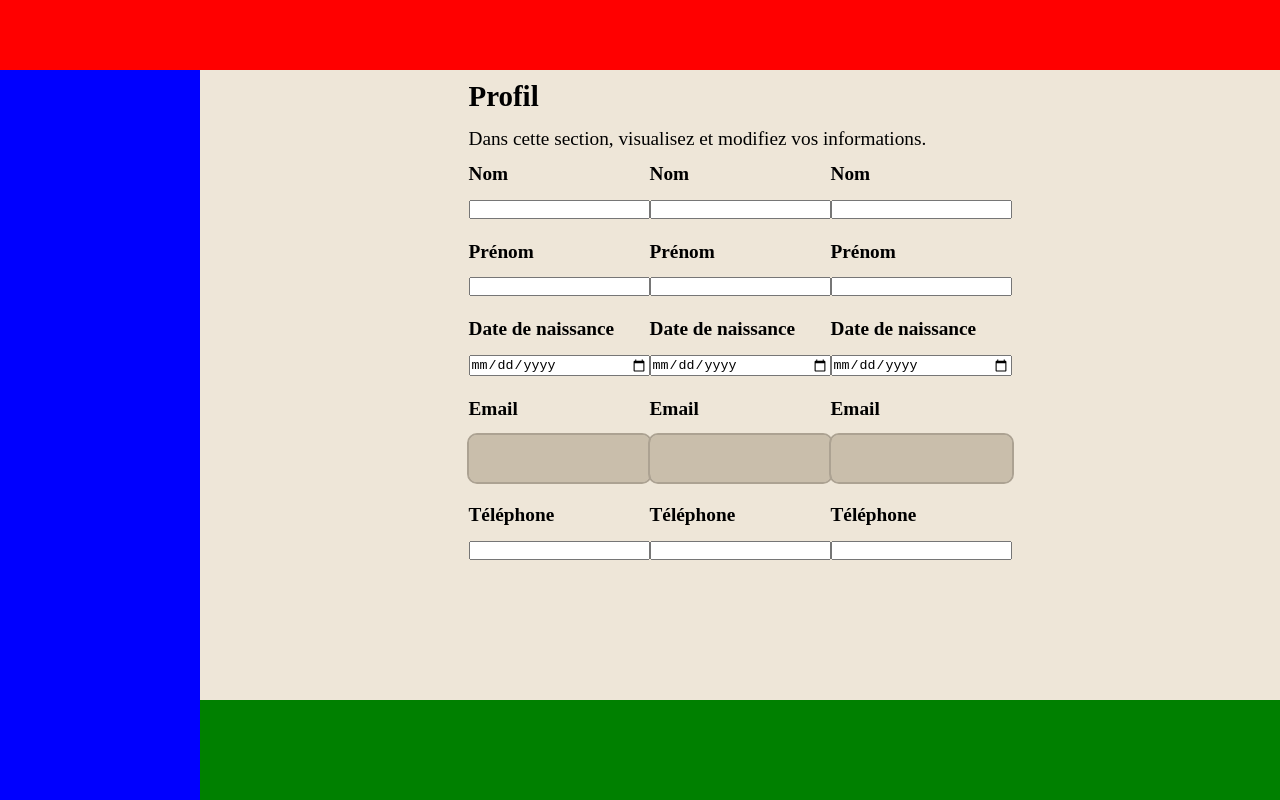
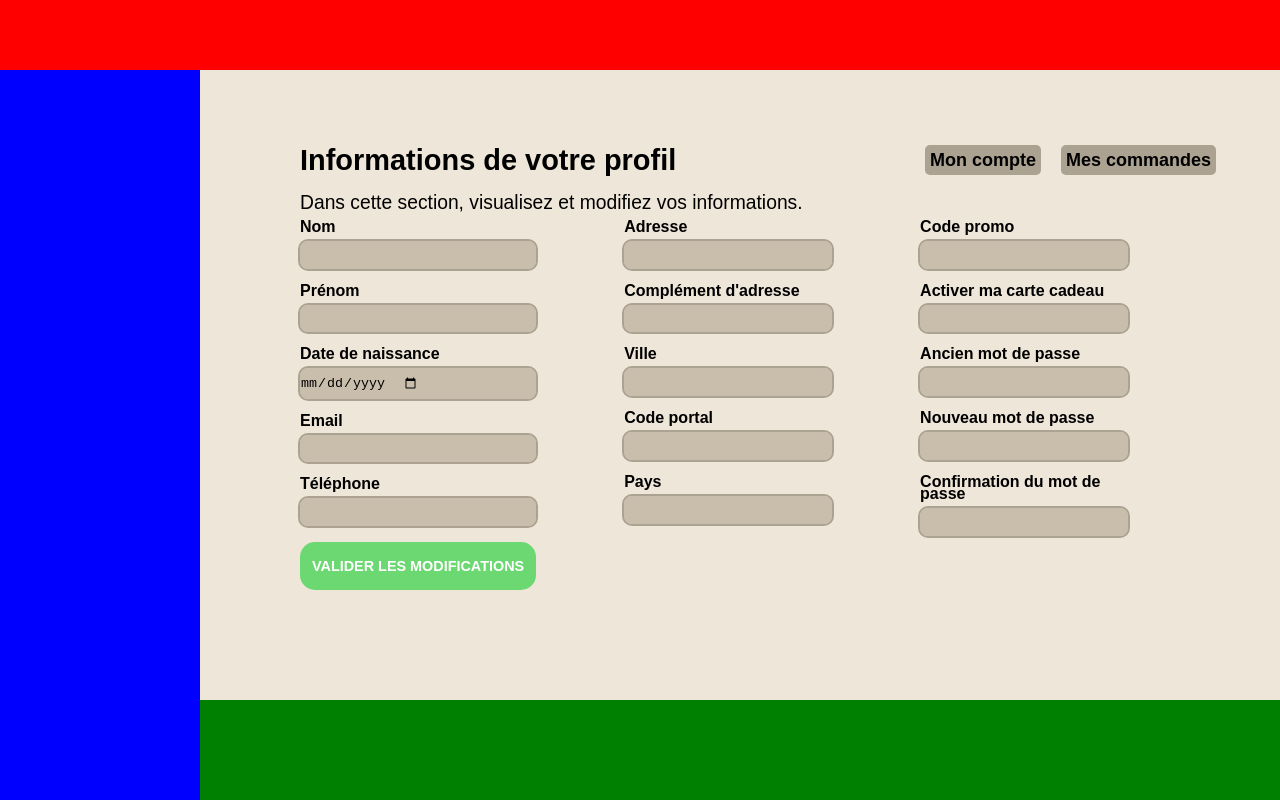
Before and after one commit to Theo-TimGzls/Matcha-Tea, a plain HTML site: page pages/profil.html in a window 1280 px wide. Drawn offline with Linux system fonts and the light colour scheme.

Commit message:
feat: ajout des label/input pour les enregistrement des informations de l'utilisateur, de navbar profil 'Mon compte, mes commandes', titre de texte et bouton de validation des informations

```diff
--- a/css/matcha-dorian.css
+++ b/css/matcha-dorian.css
@@ -9,6 +9,7 @@
     font-size: 19.3px;
     line-height: 1.8;
     font-weight: 400;
+    font-family: "winter winie", sans-serif;
 }
 
 body{
@@ -36,7 +37,7 @@ header {
 
 /* container */
 .container {
-    display: flex;
+    /* display: flex; */
     justify-content: center;
     align-items: center;
     background-color: #EEE6D8;
@@ -85,9 +86,11 @@ header {
   }
 
   .form input[type="email"],
-  .form input[type="password"] {
+  .form input[type="password"],
+  .form input[type="text"],
+  .form input[type="date"] {
     border-radius: 0.5rem;
-    padding: 1rem 0rem;
+    padding: 0.4rem 0rem;
     width: 100%;
     border: none;
     display: flex;
@@ -98,7 +101,9 @@ header {
   }
 
   .form input[type="email"]:focus,
-  .form input[type="password"]:focus {
+  .form input[type="password"]:focus,
+  .form input[type="text"]:focus,
+  .form input[type="date"]:focus {
     outline: 2px solid #6BD871;
   }
 
@@ -149,14 +154,58 @@ header {
 
 /* profil */
 
+.profil {
+  font-family: "winter minie", sans-serif;
+  display: flex;
+  justify-content: space-between;
+}
+
+.profil-container {
+  padding-left: 100px;
+  padding-top: 64px;
+  padding-right: 64px;
+}
+
+.nav-information {
+  display: flex;
+  align-items: center;
+
+  button {
+    margin-left: 20px;
+    background-color: #aca292;
+    border: transparent;
+    border-radius: 5px;
+    font-family: "winter minie", sans-serif;
+    font-size: 18px;
+    height: 30px;
+    padding:0 5px;
+    font-weight: 600;
+  }
+
+  a {
+    color: #000;
+  }
+}
+
+.information .submit {
+
+}
+
 .information-content {
   display: flex;
+  width: 100%;
+
+  .label {
+    font-size: 16px;
+    line-height: 12px;
+  }
 }
 
 .form {
   display: flex;
   flex-direction: column;
   justify-content: flex-start;
+  margin-right: 88px;
 }
 
 .input-span {
--- a/pages/profil.html
+++ b/pages/profil.html
@@ -13,11 +13,14 @@
     <div class="wrapper">
       <div class="sidebar"></div>
     </div>
-    <div class="container">
+    <section class="container">
       <div class="profil-container">
         <div class="profil">
-          <h2>Profil</h2>
-          <div class="nav-information"></div>
+          <h2>Informations de votre profil</h2>
+          <div class="nav-information">
+            <button><a href="connexion.html">Mon compte</a></button>
+            <button><a href="commandes.html">Mes commandes</a></button>
+          </div>
         </div>
         <div class="profil-texte">
           <p>Dans cette section, visualisez et modifiez vos informations.</p>
@@ -49,84 +52,78 @@
               <!-- téléphone -->
               <span class="input-span">
                 <label for="phone" class="label">Téléphone</label>
-                <input type="phone" name="phone" id="phone" required
+                <input type="text" name="phone" id="phone" required
               /></span>
-              <!-- <span class="span"><a href="#">Mot de passe oublié ?</a></span>
-            <input class="submit" type="submit" value="SE CONNECTER" />
-            <span class="span"
-              >Vous n'avez pas de compte ? <a href="#">S'inscrire</a></span
-            > -->
+              <input
+                class="submit"
+                type="submit"
+                value="VALIDER LES MODIFICATIONS"
+              />
             </form>
             <!-- deuxième form -->
             <form class="form">
               <!-- nom -->
               <span class="input-span">
-                <label for="name" class="label">Nom</label>
-                <input type="text" name="name" id="name" required
+                <label for="address" class="label">Adresse</label>
+                <input type="text" name="address" id="address" required
               /></span>
               <!-- prénom -->
               <span class="input-span">
-                <label for="firstname" class="label">Prénom</label>
-                <input type="text" name="firstname" id="firstname" required
+                <label for="complement" class="label"
+                  >Complément d'adresse</label
+                >
+                <input type="text" name="complement" id="complement"
               /></span>
               <!-- date de naissance -->
               <span class="input-span">
-                <label for="birth" class="label">Date de naissance</label>
-                <input type="date" name="birth" id="birth"
+                <label for="city" class="label">Ville</label>
+                <input type="text" name="city" id="city" required
               /></span>
               <!-- email -->
               <span class="input-span">
-                <label for="email" class="label">Email</label>
-                <input type="email" name="email" id="email" required
+                <label for="zip" class="label">Code portal</label>
+                <input type="text" name="zip" id="zip" required
               /></span>
               <!-- téléphone -->
               <span class="input-span">
-                <label for="phone" class="label">Téléphone</label>
-                <input type="phone" name="phone" id="phone" required
+                <label for="country" class="label">Pays</label>
+                <input type="text" name="country" id="country" required
               /></span>
-              <!-- <span class="span"><a href="#">Mot de passe oublié ?</a></span>
-            <input class="submit" type="submit" value="SE CONNECTER" />
-            <span class="span"
-              >Vous n'avez pas de compte ? <a href="#">S'inscrire</a></span
-            > -->
             </form>
             <!-- troisième form -->
             <form class="form">
               <!-- nom -->
               <span class="input-span">
-                <label for="name" class="label">Nom</label>
-                <input type="text" name="name" id="name" required
+                <label for="code" class="label">Code promo</label>
+                <input type="text" name="code" id="code"
               /></span>
               <!-- prénom -->
               <span class="input-span">
-                <label for="firstname" class="label">Prénom</label>
-                <input type="text" name="firstname" id="firstname" required
+                <label for="code" class="label">Activer ma carte cadeau</label>
+                <input type="text" name="code" id="code"
               /></span>
               <!-- date de naissance -->
               <span class="input-span">
-                <label for="birth" class="label">Date de naissance</label>
-                <input type="date" name="birth" id="birth"
+                <label for="password" class="label">Ancien mot de passe</label>
+                <input type="password" name="password" id="password"
               /></span>
               <!-- email -->
               <span class="input-span">
-                <label for="email" class="label">Email</label>
-                <input type="email" name="email" id="email" required
+                <label for="password" class="label">Nouveau mot de passe</label>
+                <input type="password" name="password" id="password" required
               /></span>
               <!-- téléphone -->
               <span class="input-span">
-                <label for="phone" class="label">Téléphone</label>
-                <input type="phone" name="phone" id="phone" required
+                <label for="password" class="label"
+                  >Confirmation du mot de passe</label
+                >
+                <input type="password" name="password" id="password" required
               /></span>
-              <!-- <span class="span"><a href="#">Mot de passe oublié ?</a></span>
-            <input class="submit" type="submit" value="SE CONNECTER" />
-            <span class="span"
-              >Vous n'avez pas de compte ? <a href="#">S'inscrire</a></span
-            > -->
             </form>
           </div>
         </div>
       </div>
-    </div>
+    </section>
     <!-- footer  -->
     <footer class="footer"></footer>
   </body>
```
